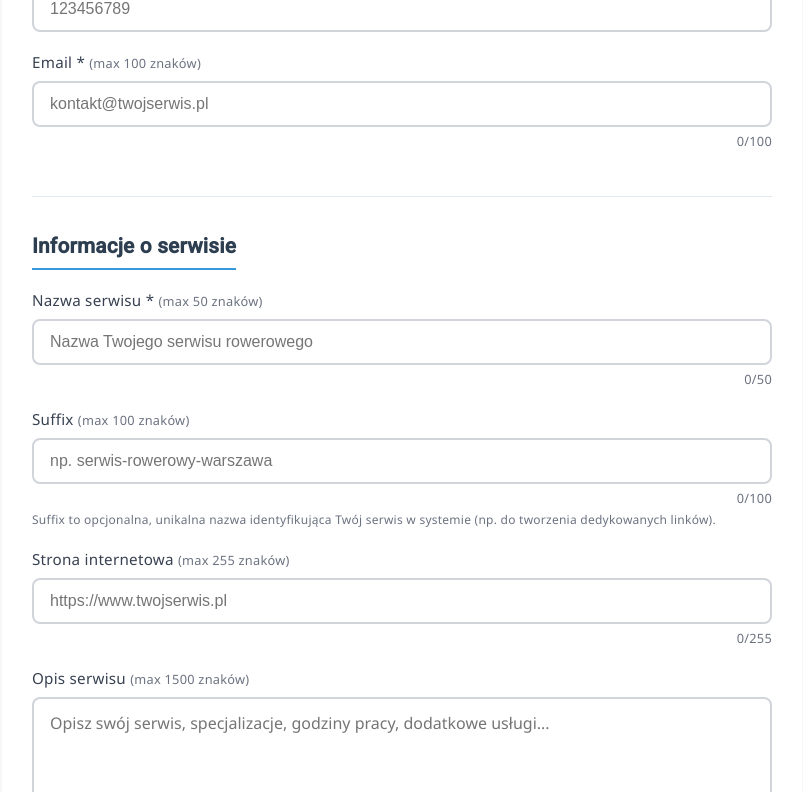
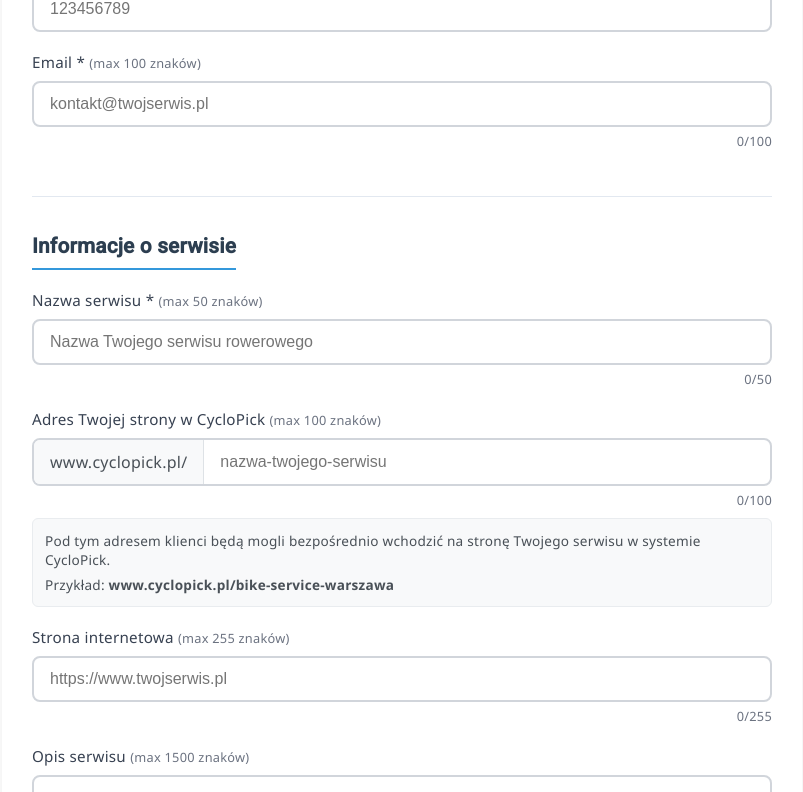
Before and after one commit to mimik91/SamaRamaFront, an Angular app: page /register-service in a window 1280 px wide. Shown: the part 759-1551 px from the top of the page, without its empty margins (238-1041 px from the left). Built offline with nearby package versions, Linux system fonts and the light colour scheme.

Commit message:
fix service registration

```diff
--- a/src/app/service-registration/service-registration.component.html
+++ b/src/app/service-registration/service-registration.component.html
@@ -121,64 +121,27 @@
           </div>
 
           <div class="form-group">
-          <label for="suffix">Suffix <span class="char-limit">(max 100 znaków)</span></label>
-          <div class="input-with-status">
+            <label for="suffix">Adres Twojej strony w CycloPick <span class="char-limit">(max 100 znaków)</span></label>
+            <div class="suffix-input-container">
+              <span class="suffix-prefix">www.cyclopick.pl/</span>
               <input
                 type="text"
                 id="suffix"
                 formControlName="suffix"
                 [class.is-invalid]="isFieldInvalid(basicInfoForm, 'suffix')"
-              [class.is-checking]="isCheckingSuffix"
-              [class.is-available]="suffixCheckResult === 'available'"
-              [class.is-taken]="suffixCheckResult === 'taken'"
-              placeholder="np. serwis-rowerowy-warszawa"
+                placeholder="nazwa-twojego-serwisu"
                 maxlength="100"
+                class="suffix-input"
               >
-
-            <!-- Status indicator -->
-            <div class="suffix-status" *ngIf="basicInfoForm.get('suffix')?.value?.trim()">
-              <!-- Loading spinner -->
-              <div *ngIf="isCheckingSuffix" class="status-indicator checking">
-                <svg class="spinner" width="16" height="16" viewBox="0 0 24 24" fill="none" xmlns="http://www.w3.org/2000/svg">
-                  <circle cx="12" cy="12" r="10" stroke="currentColor" stroke-width="2" stroke-linecap="round" stroke-dasharray="31.416" stroke-dashoffset="31.416">
-                    <animate attributeName="stroke-dasharray" dur="2s" values="0 31.416;15.708 15.708;0 31.416" repeatCount="indefinite"/>
-                    <animate attributeName="stroke-dashoffset" dur="2s" values="0;-15.708;-31.416" repeatCount="indefinite"/>
-                  </circle>
-                </svg>
-                <span>Sprawdzanie...</span>
             </div>
-
-              <!-- Available -->
-              <div *ngIf="suffixCheckResult === 'available'" class="status-indicator available">
-                <svg width="16" height="16" viewBox="0 0 24 24" fill="none" xmlns="http://www.w3.org/2000/svg">
-                  <path d="M20 6L9 17l-5-5" stroke="currentColor" stroke-width="2" stroke-linecap="round" stroke-linejoin="round"/>
-                </svg>
-                <span>Dostępny</span>
+            <div class="char-counter">{{ getCharacterCount(basicInfoForm, 'suffix') }}/100</div>
+            <div class="suffix-info">
+              <p>Pod tym adresem klienci będą mogli bezpośrednio wchodzić na stronę Twojego serwisu w systemie CycloPick.</p>
+              <p>Przykład: <strong>www.cyclopick.pl/bike-service-warszawa</strong></p>
             </div>
-
-              <!-- Taken -->
-              <div *ngIf="suffixCheckResult === 'taken'" class="status-indicator taken">
-                <svg width="16" height="16" viewBox="0 0 24 24" fill="none" xmlns="http://www.w3.org/2000/svg">
-                  <line x1="18" y1="6" x2="6" y2="18" stroke="currentColor" stroke-width="2" stroke-linecap="round" stroke-linejoin="round"/>
-                  <line x1="6" y1="6" x2="18" y2="18" stroke="currentColor" stroke-width="2" stroke-linecap="round" stroke-linejoin="round"/>
-                </svg>
-                <span>Zajęty</span>
+            <div *ngIf="isFieldInvalid(basicInfoForm, 'suffix')" class="error-message">
+              Wprowadź poprawny sufiks (tylko litery, cyfry i myślniki)
             </div>
-            </div>
-          </div>
-
-          <div class="char-counter">{{ getCharacterCount(basicInfoForm, 'suffix') }}/100</div>
-
-          <!-- Error messages -->
-          <div *ngIf="isFieldInvalid(basicInfoForm, 'suffix')" class="error-message">
-            <span *ngIf="basicInfoForm.get('suffix')?.hasError('maxlength')">Suffix jest za długi</span>
-            <span *ngIf="basicInfoForm.get('suffix')?.hasError('suffixTaken')">Ten suffix jest już zajęty. Wybierz inny.</span>
-          </div>
-
-          <!-- Help text -->
-          <p class="form-help" *ngIf="!basicInfoForm.get('suffix')?.value">
-            Suffix to opcjonalna, unikalna nazwa identyfikująca Twój serwis w systemie (np. do tworzenia dedykowanych linków).
-          </p>
           </div>
 
           <div class="form-group">
@@ -332,12 +295,13 @@
                 </label>
               </div>
 
+
               <!-- Pola na dodatkowe coverage'y -->
-              <div *ngFor="let customCoverage of customCoverages[category.id]; let i = index" class="custom-coverage-item">
+              <div *ngFor="let customCoverage of customCoverages[category.id]; let i = index; trackBy: trackByFn" class="custom-coverage-item">
                 <input
                   type="text"
                   [(ngModel)]="customCoverages[category.id][i]"
-                  (input)="updateCustomCoverage(category.id, i, $any($event.target).value)"
+                  (input)="updateCustomCoverage(category.id, i, customCoverages[category.id][i])"
                   placeholder="Dodaj własną usługę..."
                   class="custom-coverage-input"
                   maxlength="100"
@@ -376,7 +340,7 @@
               </div>
 
               <div class="custom-category-items">
-                <div *ngFor="let item of customCategory.coverages; let itemIndex = index" class="custom-coverage-item">
+                <div *ngFor="let item of customCategory.coverages; let itemIndex = index; trackBy: trackByFn" class="custom-coverage-item">
                   <input
                     type="text"
                     [value]="item"
@@ -523,11 +487,8 @@
     <h2>Rejestracja zakończona pomyślnie!</h2>
 
     <p class="success-message">
-      Twój serwis został zarejestrowany w systemie CycloPick.
-      Na podany adres e-mail został wysłany link potwierdzający rejestrację.
-      Kliknij w ten link, aby aktywować konto i zalogować się do panelu zarządzania.
-      Dopiero wtedy będziesz mógł uzupełnić informacje, takie jak cennik czy godziny otwarcia.
-
+      Twój serwis został zarejestrowany w systemie CycloPick. Możesz teraz zalogować się do panelu zarządzania
+      i uzupełnić dodatkowe informacje jak cennik czy godziny otwarcia.
     </p>
 
     <div class="success-actions">
--- a/src/app/service-registration/service-registration.component.ts
+++ b/src/app/service-registration/service-registration.component.ts
@@ -318,10 +318,21 @@ export class ServiceRegistrationComponent implements OnInit, OnDestroy {
     if (this.customCoverages[categoryId]) {
       this.customCoverages[categoryId][index] = value;
 
-      // Jeśli to ostatnie pole i nie jest puste, dodaj nowe
+
+      // JeÅ›li to ostatnie pole i nie jest puste, dodaj nowe
       if (index === this.customCoverages[categoryId].length - 1 && value.trim()) {
         this.addCustomCoverage(categoryId);
       }
+    }
+  }
+
+  updateCustomCategoryItem(categoryIndex: number, itemIndex: number, value: string): void {
+    this.customCategories[categoryIndex].coverages[itemIndex] = value;
+
+    // Jeśli to ostatnie pole i nie jest puste, dodaj nowe
+    const coverages = this.customCategories[categoryIndex].coverages;
+    if (itemIndex === coverages.length - 1 && value.trim()) {
+      this.addCustomCategoryItem(categoryIndex);
     }
   }
 
@@ -345,15 +356,11 @@ export class ServiceRegistrationComponent implements OnInit, OnDestroy {
     this.customCategories[categoryIndex].coverages.splice(itemIndex, 1);
   }
 
-  updateCustomCategoryItem(categoryIndex: number, itemIndex: number, value: string): void {
-    this.customCategories[categoryIndex].coverages[itemIndex] = value;
+  trackByFn(index: number, item: any): number {
+  return index; // Używamy indeksu, ponieważ elementy są stringami
+}
 
-    // Jeśli to ostatnie pole i nie jest puste, dodaj nowe
-    const coverages = this.customCategories[categoryIndex].coverages;
-    if (itemIndex === coverages.length - 1 && value.trim()) {
-      this.addCustomCategoryItem(categoryIndex);
-    }
-  }
+
 
   // Finalizacja rejestracji
   async finalizeRegistration(): Promise<void> {
```
Lines whose indentation alone changed are shown as unchanged.
